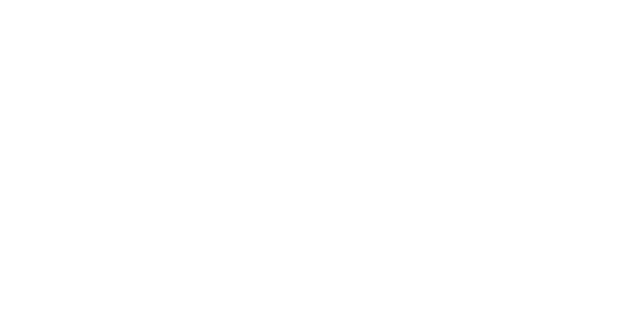
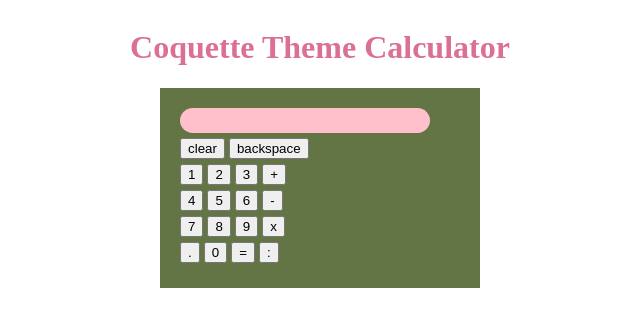
Before and after one commit to 03G03/calculator, a plain HTML site: page index.html in a window 1280 px wide. Shown: the whole page, without its empty margins (320-960 px from the left). Drawn offline with Linux system fonts and the light colour scheme.

Commit message:
Add Calculator Buttons

```diff
--- a/index.css
+++ b/index.css
@@ -0,0 +1,30 @@
+body {
+    display: flex;
+    flex-direction: column;
+    align-items: center;
+}
+
+#title {
+    color: palevioletred;
+}
+
+.section-calculator {
+    display: flex;
+    flex-direction: column;
+    justify-content: space-between;
+    background-color: #637545;
+    height: fit-content;
+    width: 280px;
+    padding: 20px;
+}
+
+#display-box {
+    background-color: pink;
+    border-radius: 20px;
+    width: 250px;
+    height: 25px;
+}
+
+.content {
+    margin-bottom: 5px;
+}
--- a/index.html
+++ b/index.html
@@ -1,12 +1,49 @@
 <!DOCTYPE html>
 <html lang="en">
+
 <head>
     <meta charset="UTF-8">
     <meta name="viewport" content="width=device-width, initial-scale=1.0">
     <title>Ley's Calculator</title>
+    <link rel="stylesheet" href="index.css">
     <script src="index.js" defer></script>
 </head>
+
 <body>
+    <h1 id="title">Coquette Theme Calculator</h1>
+    <div class="section-calculator">
+        <div class="content" id="display-box"></div>
+        <div>
+            <div class="content">
+                <button>clear</button>
+                <button>backspace</button>
+            </div>
+            <div class="content">
+                <button>1</button>
+                <button>2</button>
+                <button>3</button>
+                <button>+</button>
+            </div>
+            <div class="content">
+                <button>4</button>
+                <button>5</button>
+                <button>6</button>
+                <button>-</button>
+            </div>
+            <div class="content">
+                <button>7</button>
+                <button>8</button>
+                <button>9</button>
+                <button>x</button>
+            </div>
+            <div class="content">
+                <button>.</button>
+                <button>0</button>
+                <button>=</button>
+                <button>:</button>
+            </div>
+        </div>
+    </div>
+</body>
 
-</body>
 </html>
```
